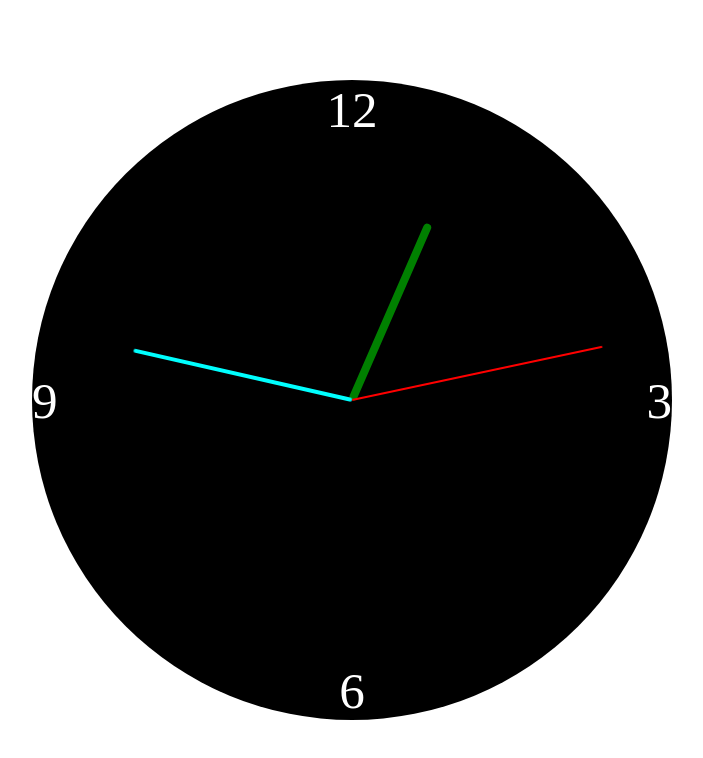
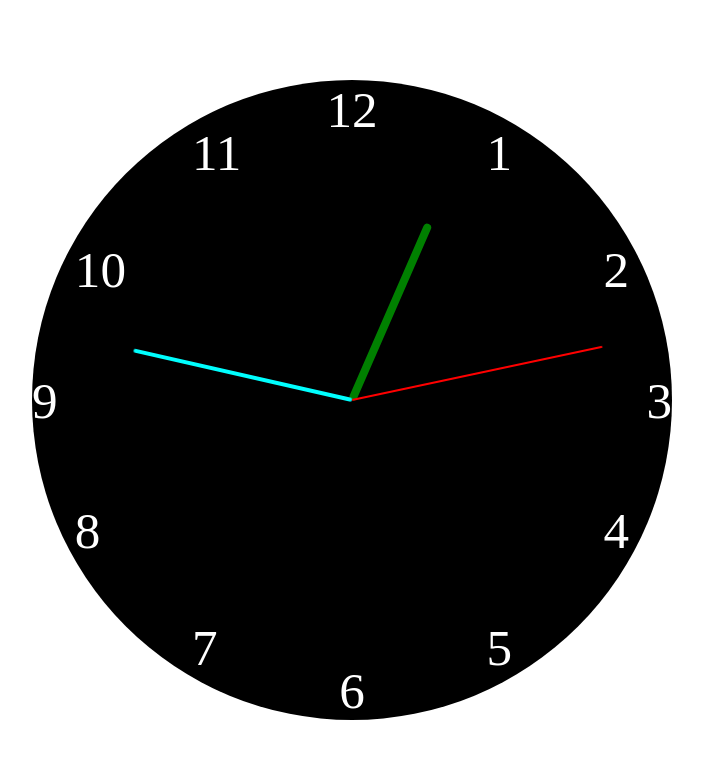
Before and after one commit to piyushp132/CSS-Clock, a plain HTML site: page index.html in a window 1280 px wide. Shown: the whole page, without its empty margins (288-991 px from the left). Drawn offline with Linux system fonts and the light colour scheme.

Commit message:
Added hour labels

```diff
--- a/index.html
+++ b/index.html
@@ -120,9 +120,17 @@
     <div class="container">
         <div class="clockFace">
             <div style="position: absolute; top: 0;">12</div>
+            <div style="position: absolute; top: 6.69%; right: 25%;">1</div>
+            <div style="position: absolute; top: 25%; right: 6.69%;">2</div>
             <div style="position: absolute; right: 0">3</div>
+            <div style="position: absolute; bottom: 25%; right: 6.69%;">4</div>
+            <div style="position: absolute; bottom: 6.69%; right: 25%;">5</div>
             <div style="position: absolute; bottom: 0;">6</div>
+            <div style="position: absolute; bottom: 6.69%; left: 25%;">7</div>
+            <div style="position: absolute; bottom: 25%; left: 6.69%;">8</div>
             <div style="position: absolute; left: 0;">9</div>
+            <div style="position: absolute; top: 25%; left: 6.69%;">10</div>
+            <div style="position: absolute; top: 6.69%; left: 25%;">11</div>
             <div class="hand hourHand"></div>
             <div class="hand minuteHand"></div>
             <div class="hand secondHand"></div>
```
